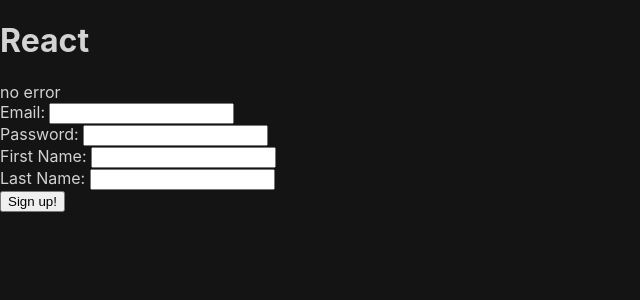
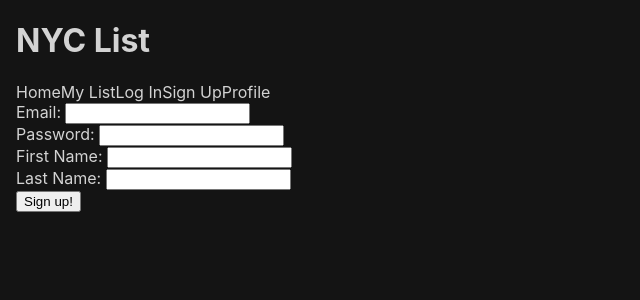
Before and after one commit to Jheller11/nyc-react, a React (Create React App) app: page /users/signup in a window 1280 px wide. Shown: the top 300 px of the page, without its empty margins (0-640 px from the left). Built offline with nearby package versions, Linux system fonts and the light colour scheme; no server answers; the HTML template or start-up script is replaced by a standard one.

Commit message:
add components, add header, set up nav, fix router

```diff
--- a/src/App.js
+++ b/src/App.js
@@ -4,6 +4,8 @@
 import NoMatch from './components/NoMatch'
 import Login from './components/Login'
 import Signup from './components/Signup'
+import Home from './components/Home'
+import Header from './components/Header'
 import axios from 'axios'
 
 class App extends Component {
@@ -40,7 +42,7 @@
   render() {
     return (
       <div className="App">
-        <h1>React</h1>
+        <Header />
         <Switch>
           <Route
             path="/users/login"
@@ -63,10 +65,10 @@
             )}
           />
           <Route
-            exact
-            path="/"
+            path="/all"
             render={props => <List {...props} items={this.state.items} />}
           />
+          <Route exact path="/" render={props => <Home {...props} />} />
           <Route path="*" component={NoMatch} />
         </Switch>
       </div>
--- a/src/components/Error.js
+++ b/src/components/Error.js
@@ -1,11 +1,7 @@
 import React from 'react'
 
 const Error = props => {
-  return props.errorMessage ? (
-    <div>{props.errorMessage}</div>
-  ) : (
-    <div>no error</div>
-  )
+  return props.errorMessage ? <div>{props.errorMessage}</div> : <div />
 }
 
 export default Error
--- /dev/null
+++ b/src/components/Header.js
@@ -0,0 +1,19 @@
+import React from 'react'
+import { Link } from 'react-router-dom'
+
+const Header = () => {
+  return (
+    <header>
+      <h1>NYC List</h1>
+      <nav>
+        <Link to="/">Home</Link>
+        <Link to="/all">My List</Link>
+        <Link to="/users/login">Log In</Link>
+        <Link to="/users/signup">Sign Up</Link>
+        <Link to="/users/profile">Profile</Link>
+      </nav>
+    </header>
+  )
+}
+
+export default Header
--- /dev/null
+++ b/src/components/Home.js
@@ -0,0 +1,7 @@
+import React from 'react'
+
+const Home = () => {
+  return <div>Welcome to my new page!</div>
+}
+
+export default Home
--- a/src/components/Input.js
+++ b/src/components/Input.js
@@ -4,7 +4,13 @@
   return (
     <div className="form-group">
       <label htmlFor={name}> {label}: </label>
-      <input onChange={handleChange} type={type} name={name} />
+      <input
+        onChange={handleChange}
+        type={type}
+        name={name}
+        autoComplete={type}
+        required
+      />
     </div>
   )
 }
--- a/src/components/ListItem.js
+++ b/src/components/ListItem.js
@@ -10,7 +10,7 @@
     <div className={status}>
       <div className="top-row">
         <div>
-          <a href={props.data.link} target="_blank">
+          <a href={props.data.link} target="_blank" rel="noopener noreferrer">
             {props.data.name}
           </a>
         </div>
--- a/src/components/Login.js
+++ b/src/components/Login.js
@@ -52,7 +52,7 @@
             handleChange={this.handleChange}
             type={'password'}
           />
-          <input type="submit" value="Sign up!" />
+          <input type="submit" value="Log in" />
         </form>
       </div>
     )
--- a/src/components/NoMatch.js
+++ b/src/components/NoMatch.js
@@ -1,8 +1,12 @@
 import React from 'react'
 
-const NoMatch = props => {
-  console.log(props)
-  return <div>no match</div>
+const NoMatch = () => {
+  return (
+    <div>
+      <h1>404</h1>
+      <p>Resouce not found. Please try again.</p>
+    </div>
+  )
 }
 
 export default NoMatch
--- a/src/index.css
+++ b/src/index.css
@@ -1,5 +1,5 @@
 body {
-  margin: 0;
+  margin: 1em;
   padding: 0;
   font-family: -apple-system, BlinkMacSystemFont, 'Segoe UI', 'Roboto', 'Oxygen',
     'Ubuntu', 'Cantarell', 'Fira Sans', 'Droid Sans', 'Helvetica Neue',
```
Also changed, not shown: src/components/Footer.js (added).
